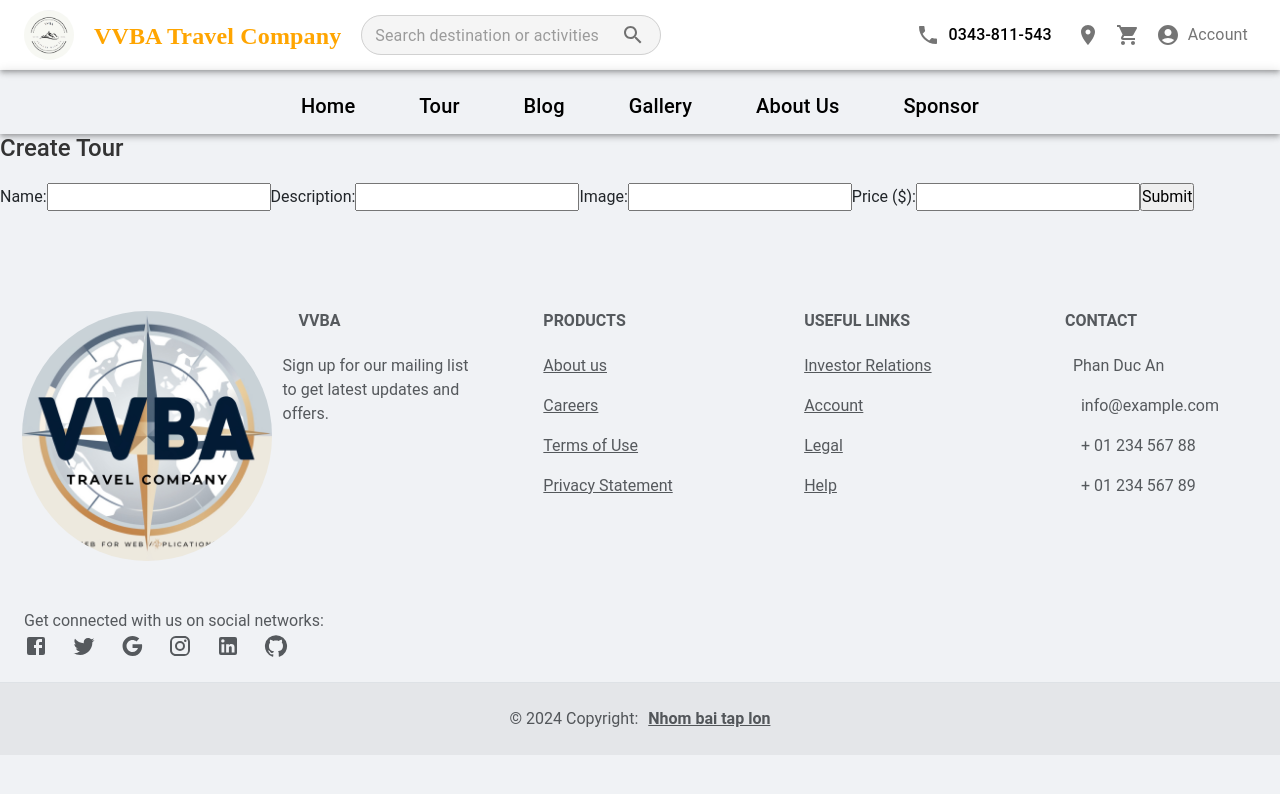
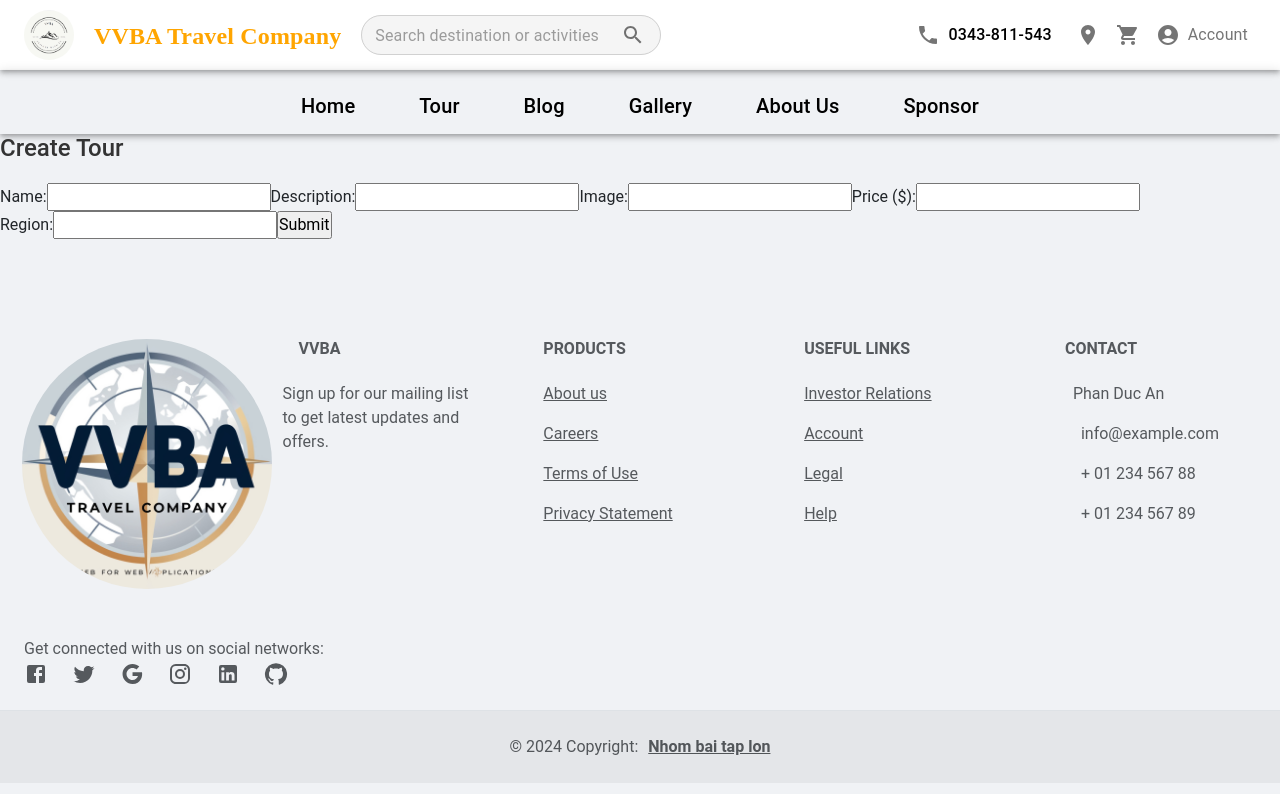
Before and after one commit to AnPhanCNTT-K63/Travel-Website, a React (Create React App) app: page /create in a window 1280 px wide. Shown: the top 794 px of the page. Built offline with nearby package versions, Linux system fonts and the light colour scheme.

Commit message:
Your message describing the changes

```diff
--- a/src/components/Tour/CreateTour.js
+++ b/src/components/Tour/CreateTour.js
@@ -9,6 +9,7 @@ const CreateTour = () => {
     description: "",
     image: "",
     price: "",
+    region: "",
   });
 
   const handleChange = (e) => {
@@ -76,7 +77,17 @@ const CreateTour = () => {
             required
           />
         </label>
-        <input type="submit" value="Submit" onSubmit={handleSubmit} />
+        <label>
+          Region:
+          <input
+            type="text"
+            name="region" // sửa lại name thành "region"
+            value={formData.region}
+            onChange={handleChange}
+            required
+          />
+        </label>
+        <input type="submit" value="Submit" />
       </form>
     </div>
   );
```
